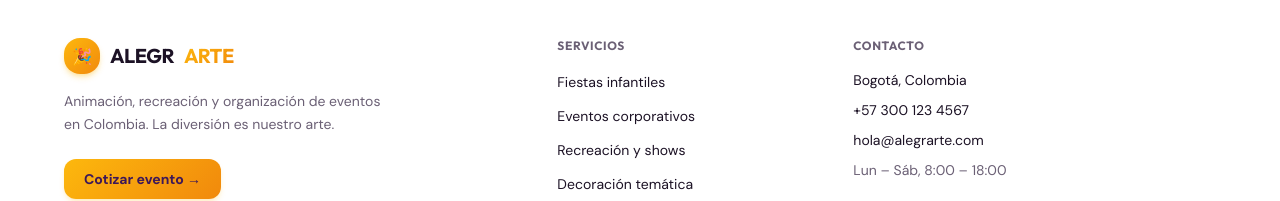
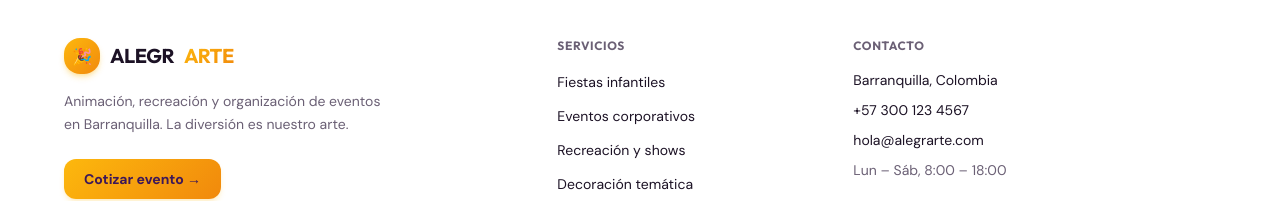
Before and after one commit to 20Josy07/AlegrArte, a React (Vite) app: page / in a window 1280 px wide. Shown: the part 9899-10100 px from the top of the page. Built offline with nearby package versions, Linux system fonts and the light colour scheme.

Commit message:
Update location references in index.html, README.md, and content.ts from Bogotá to Barranquilla for consistency across the project.

```diff
--- a/index.html
+++ b/index.html
@@ -4,7 +4,7 @@
     <meta charset="UTF-8" />
     <link rel="icon" type="image/svg+xml" href="/favicon.svg" />
     <meta name="viewport" content="width=device-width, initial-scale=1.0" />
-    <meta name="description" content="ALEGRARTE — Animación, recreación y eventos en Colombia. La diversión es nuestro arte." />
+    <meta name="description" content="ALEGRARTE — Animación, recreación y eventos en Barranquilla. La diversión es nuestro arte." />
     <link rel="preconnect" href="https://fonts.googleapis.com" />
     <link rel="preconnect" href="https://fonts.gstatic.com" crossorigin />
     <link href="https://fonts.googleapis.com/css2?family=DM+Sans:ital,opsz,wght@0,9..40,400;0,9..40,500;0,9..40,600;0,9..40,700&family=Outfit:wght@500;600;700;800&display=swap" rel="stylesheet" />
--- a/src/data/content.ts
+++ b/src/data/content.ts
@@ -289,7 +289,7 @@ export const FAQ = {
     },
     {
       question: '¿Qué zonas cubren?',
-      answer: 'Bogotá y municipios cercanos. Consulta disponibilidad para otras ciudades de Colombia.',
+      answer: 'Barranquilla y municipios cercanos. Consulta disponibilidad para otras ciudades de Colombia.',
       defaultOpen: false,
     },
   ],
@@ -297,7 +297,7 @@ export const FAQ = {
 
 export const FOOTER = {
   description:
-    'Animación, recreación y organización de eventos en Colombia. La diversión es nuestro arte.',
+    'Animación, recreación y organización de eventos en Barranquilla. La diversión es nuestro arte.',
   services: [
     'Fiestas infantiles',
     'Eventos corporativos',
@@ -305,7 +305,7 @@ export const FOOTER = {
     'Decoración temática',
   ],
   contact: {
-    address: 'Bogotá, Colombia',
+    address: 'Barranquilla, Colombia',
     hours: 'Lun – Sáb, 8:00 – 18:00',
   },
   copyright: '© 2025 ALEGRARTE — La diversión es nuestro arte',
```
Also changed, not shown: 1 other file (tests, documents, lock files or other folders).
